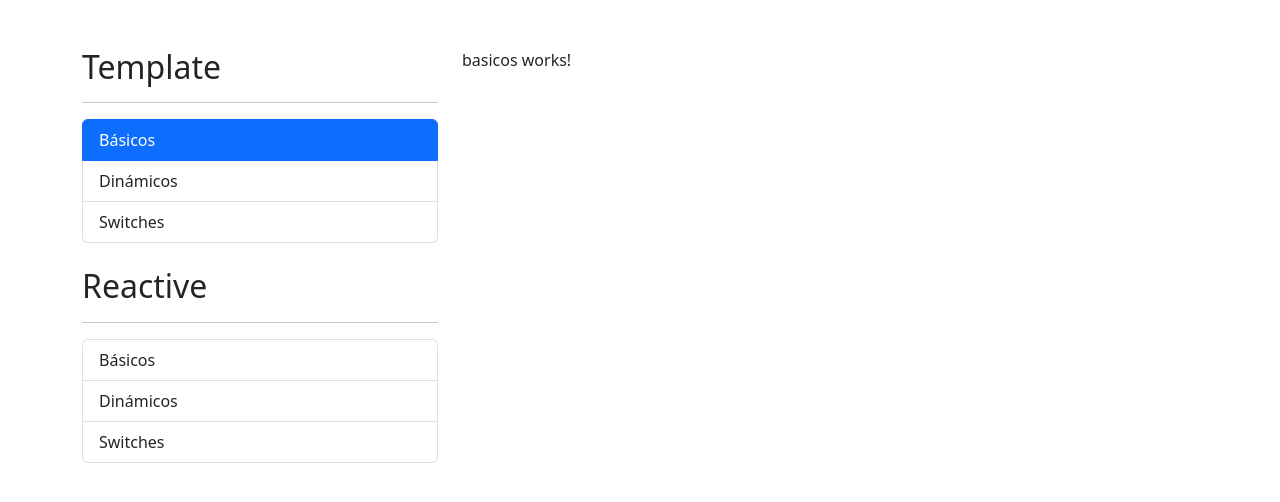
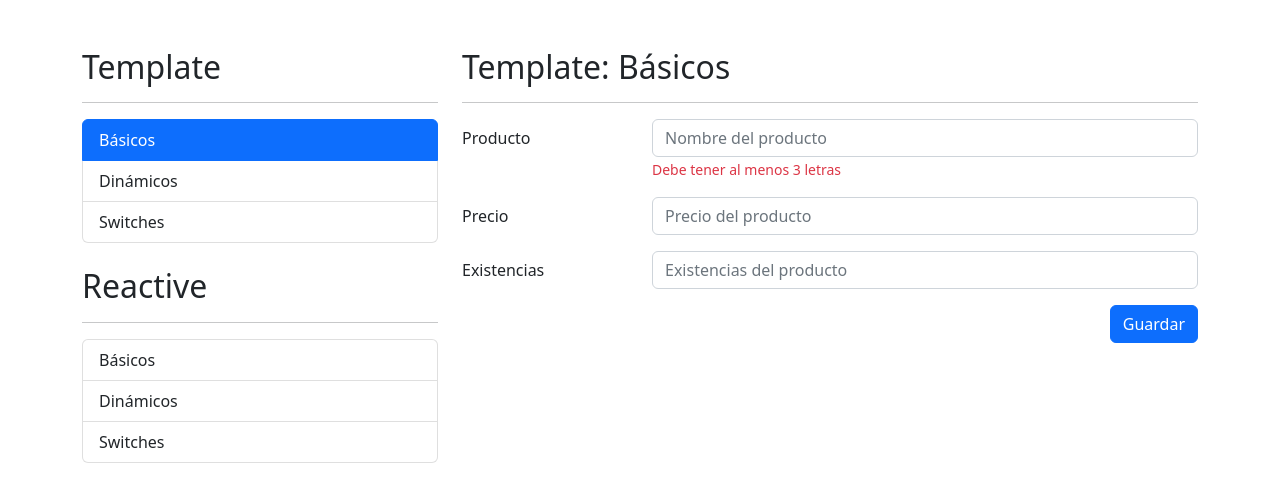
Before and after one commit to Agus-Ca/AngularFormularios, an Angular app: page /template/basicos in a window 1280 px wide. Shown: the top 502 px of the page. Built offline with nearby package versions, Linux system fonts and the light colour scheme.

Commit message:
estructura basica del form

```diff
--- a/src/app/template/basicos/basicos.component.html
+++ b/src/app/template/basicos/basicos.component.html
@@ -1 +1,50 @@
-<p>basicos works!</p>
+<h2>Template: Básicos</h2>
+<hr>
+
+<div class="row">
+    <div class="col">
+
+        <form>
+            <!-- Campo producto -->
+            <div class="mb-3 row">
+                <label class="col-sm-3 col-form-label">Producto</label>
+                <div class="col-sm-9">
+                    <input type="text"
+                           class="form-control"
+                           placeholder="Nombre del producto">
+                    <span class="form-text text-danger">Debe tener al menos 3 letras</span>
+                </div>
+            </div>
+
+            <!-- Campo de precio -->
+            <div class="mb-3 row">
+                <label class="col-sm-3 col-form-label">Precio</label>
+                <div class="col-sm-9">
+                    <input type="number"
+                           class="form-control"
+                           placeholder="Precio del producto">
+                </div>
+            </div>
+
+            <!-- Campo de existencias -->
+            <div class="mb-3 row">
+                <label class="col-sm-3 col-form-label">Existencias</label>
+                <div class="col-sm-9">
+                    <input type="number"
+                           class="form-control"
+                           placeholder="Existencias del producto">
+                </div>
+            </div>
+
+            <div class="row">
+                <div class="col">
+                    <button type="submit"
+                            class="btn btn-primary float-end">
+                        Guardar
+                    </button>
+                </div>
+            </div>
+        </form>
+
+    </div>
+</div>
```
